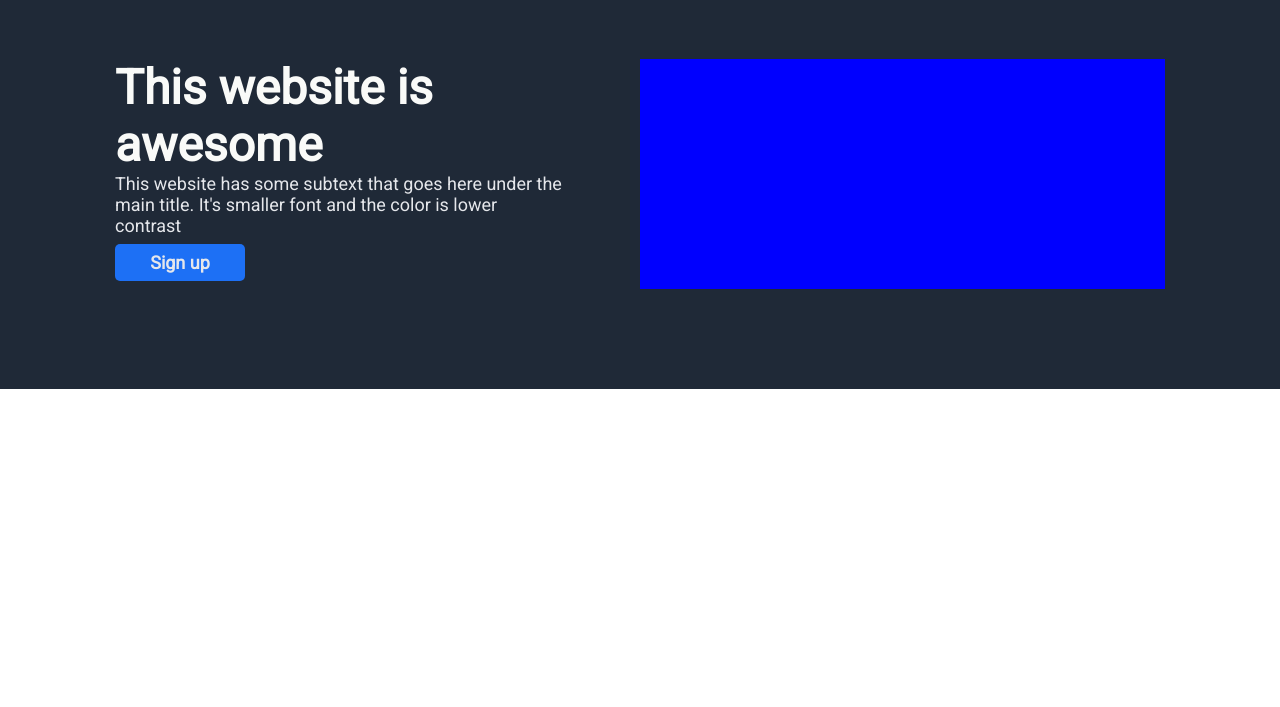
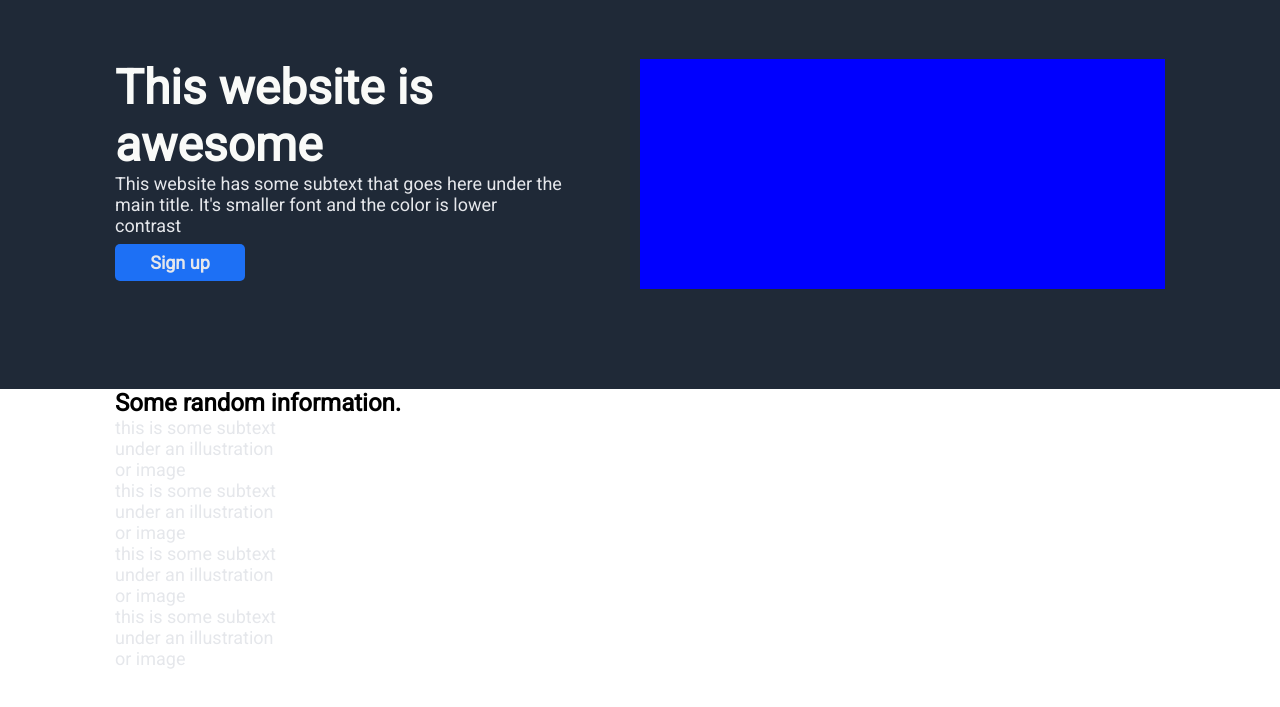
Before and after one commit to mathiasur/landing-test, a plain HTML site: page index.html in a window 1280 px wide. Shown: the part 61-768 px from the top of the page. Drawn offline with Linux system fonts and the light colour scheme.

Commit message:
Add information section

```diff
--- a/index.html
+++ b/index.html
@@ -57,6 +57,54 @@
 
         </div>
 
+
+
+    </div>
+
+    <div class="information-container">
+
+        <div class="container">
+
+            <h2>Some random information.</h2>
+
+            <div class="cards">
+                <div class="card">
+                    <div class="card-image"></div>
+                    <p>
+                        this is some subtext<br>
+                        under an illustration<br>
+                        or image
+                    </p>
+                </div>
+                <div class="card">
+                    <div class="card-image"></div>
+                    <p>
+                        this is some subtext<br>
+                        under an illustration<br>
+                        or image
+                    </p>
+                </div>
+                <div class="card">
+                    <div class="card-image"></div>
+                    <p>
+                        this is some subtext<br>
+                        under an illustration<br>
+                        or image
+                    </p>
+                </div>
+                <div class="card">
+                    <div class="card-image"></div>
+                    <p>
+                        this is some subtext<br>
+                        under an illustration<br>
+                        or image
+                    </p>
+                </div>
+
+            </div>
+
+        </div>
+
     </div>
 
 </body>
```
